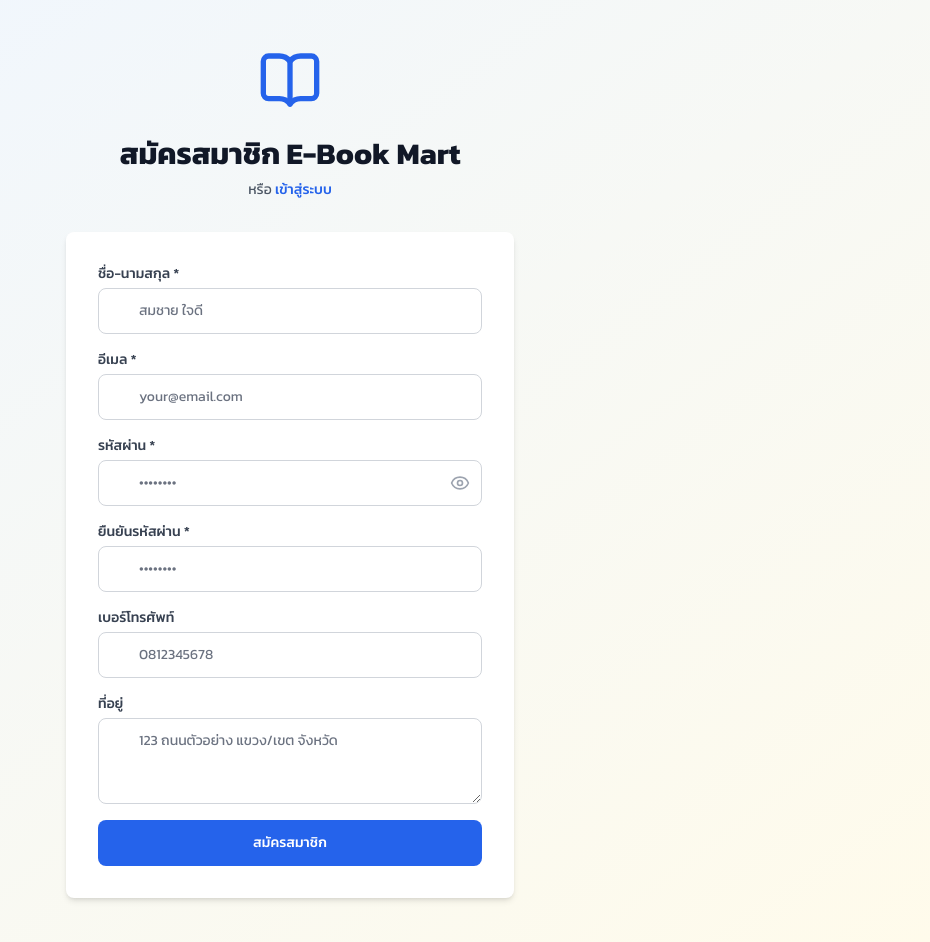
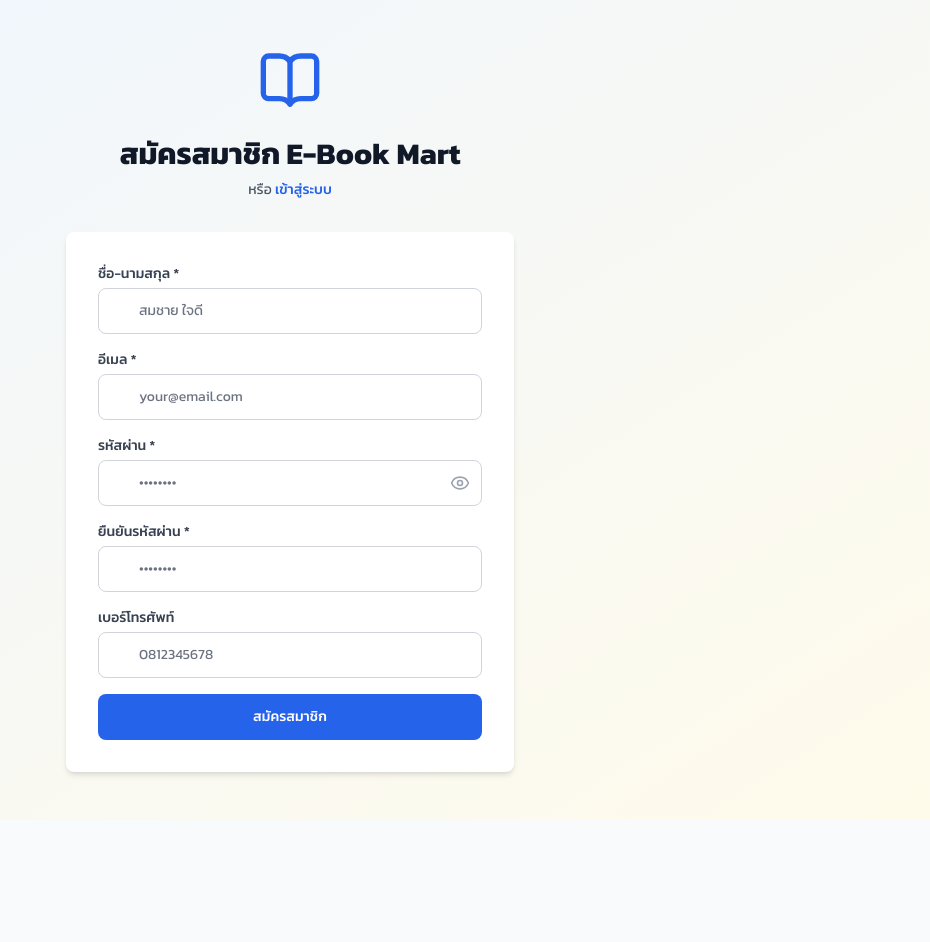
Before and after one commit to Mik-kaewwichian/Database-MiniProject, a React (Vite) app in the folder Web/frontend/: page /register in a window 1280 px wide. Shown: the top 942 px of the page, without its empty margins (350-1280 px from the left). After the commit the page ends 820 px from the top, so only its background shows below. Built offline with nearby package versions, Linux system fonts and the light colour scheme; no server answers.

Commit message:
Update project files (removed .env)

```diff
--- a/Web/frontend/src/pages/Register.jsx
+++ b/Web/frontend/src/pages/Register.jsx
@@ -1,6 +1,6 @@
 import { useState } from 'react';
 import { Link, useNavigate } from 'react-router-dom';
-import { BookOpen, Mail, Lock, User, Phone, MapPin, Eye, EyeOff } from 'lucide-react';
+import { BookOpen, Mail, Lock, User, Phone, Eye, EyeOff } from 'lucide-react';
 import { useAuth } from '../context/AuthContext';
 import toast from 'react-hot-toast';
 
@@ -11,7 +11,6 @@
     password: '',
     confirmPassword: '',
     phone: '',
-    address: '',
   });
   const [showPassword, setShowPassword] = useState(false);
   const [loading, setLoading] = useState(false);
@@ -43,7 +42,6 @@
         email: formData.email,
         password: formData.password,
         phone: formData.phone,
-        address: formData.address,
       });
       toast.success('สมัครสมาชิกสำเร็จ! กรุณาเข้าสู่ระบบ');
       navigate('/login');
@@ -182,24 +180,6 @@
               </div>
             </div>
 
-            {/* Address */}
-            <div>
-              <label htmlFor="address" className="block text-sm font-medium text-gray-700 mb-1">
-                ที่อยู่
-              </label>
-              <div className="relative">
-                <MapPin className="absolute left-3 top-3 h-5 w-5 text-gray-400" />
-                <textarea
-                  id="address"
-                  name="address"
-                  value={formData.address}
-                  onChange={handleChange}
-                  rows="3"
-                  className="appearance-none rounded-lg relative block w-full pl-10 pr-3 py-3 border border-gray-300 placeholder-gray-500 text-gray-900 focus:outline-none focus:ring-primary-500 focus:border-primary-500 sm:text-sm"
-                  placeholder="123 ถนนตัวอย่าง แขวง/เขต จังหวัด"
-                />
-              </div>
-            </div>
           </div>
 
           <div>
```
